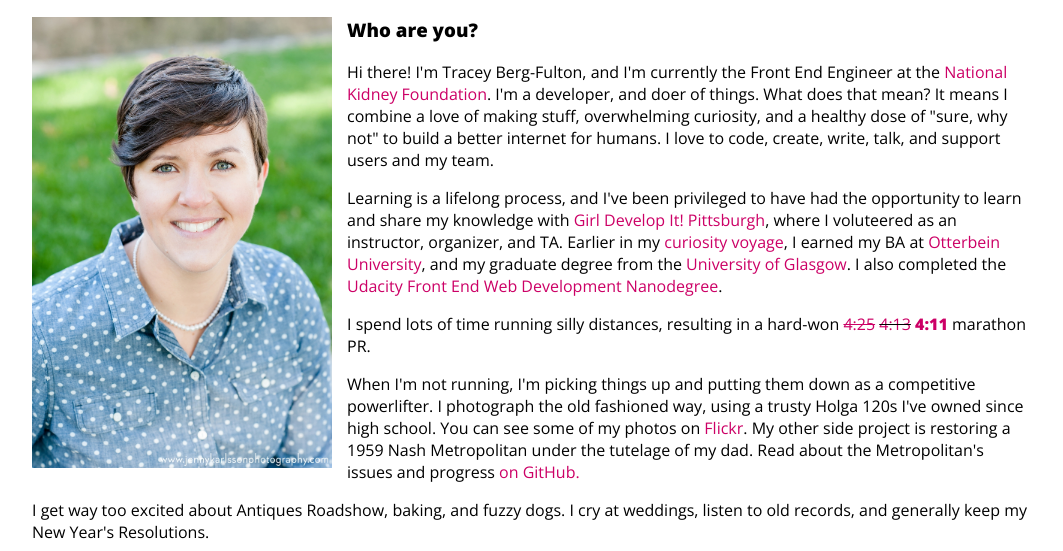
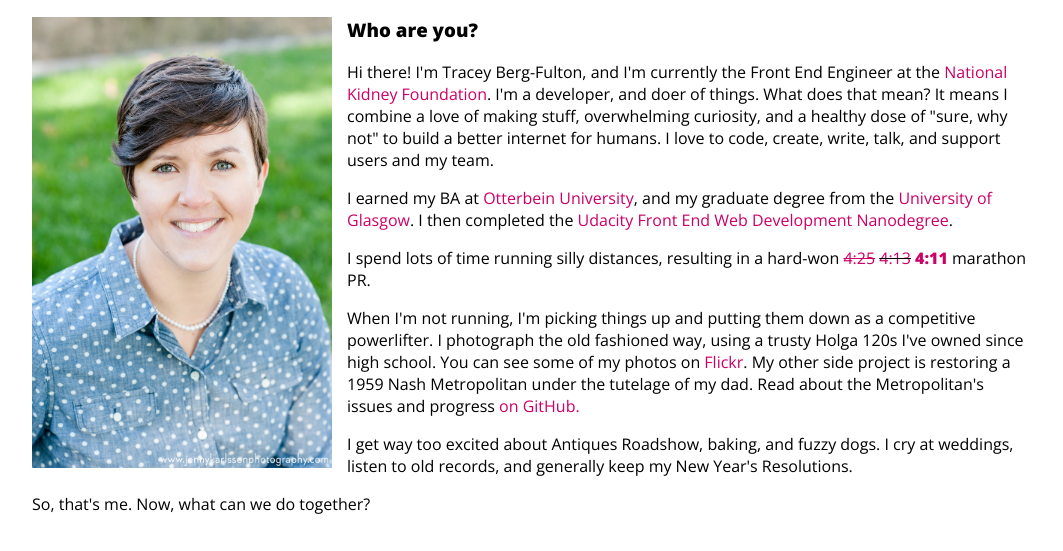
Before and after one commit to BergFulton/personal_site, a plain HTML site: page index.html in a window 1280 px wide. Shown: the part 186-737 px from the top of the page, without its empty margins (108-1171 px from the left). Drawn offline with nearby package versions, Linux system fonts and the light colour scheme; a web font is replaced by a local one.

Commit message:
update education section

```diff
--- a/index.html
+++ b/index.html
@@ -29,7 +29,7 @@
         <div class="body_text">
           <h3 class="section_header">Who are you?</h3>
           <p>Hi there! I'm Tracey Berg-Fulton, and I'm currently the Front End Engineer at the <a href="http://www.kidney.org">National Kidney Foundation</a>. I'm a developer, and doer of things. What does that mean? It means I combine a love of making stuff, overwhelming curiosity, and a healthy dose of "sure, why not" to build a better internet for humans. I love to code, create, write, talk, and support users and my team.</p>
-          <p>Learning is a lifelong process, and I've been privileged to have had the opportunity to learn and share my knowledge with <a href="https://www.girldevelopit.com/chapters/pittsburgh">Girl Develop It! Pittsburgh</a>, where I voluteered as an instructor, organizer, and TA. Earlier in my <a href="https://getyarn.io/yarn-clip/af44744f-ceea-43ac-b3ff-426d9d519d43">curiosity voyage</a>, I earned my BA at <a href="http://www.otterbein.edu">Otterbein University</a>, and my graduate degree from the <a href="http://www.gla.ac.uk">University of Glasgow</a>. I also completed the <a href="https://www.udacity.com/course/front-end-web-developer-nanodegree--nd001">Udacity Front End Web Development Nanodegree</a>.</p>
+         <p>I earned my BA at <a href="http://www.otterbein.edu">Otterbein University</a>, and my graduate degree from the <a href="http://www.gla.ac.uk">University of Glasgow</a>. I then completed the <a href="https://www.udacity.com/course/front-end-web-developer-nanodegree--nd001">Udacity Front End Web Development Nanodegree</a>.</p>
 
           <p>I spend lots of time running silly distances, resulting in a hard-won <a href="http://www.mtecresults.com/runner/show?race=1167&rid=425"><s>4:25</s></a> <s><a href="http://www.mtecresults.com/runner/show?race=3457&rid=336">4:13</a></s> <strong><a href="https://www.mtecresults.com/runner/show?race=7483&rid=269">4:11</a></strong> marathon PR. </p>
           <p>When I'm not running, I'm picking things up and putting them down as a competitive powerlifter. I photograph the old fashioned way, using a trusty Holga 120s I've owned since high school. You can see some of my photos on <a href="https://www.flickr.com/photos/traceyberg">Flickr</a>. My other side project is restoring a 1959 Nash Metropolitan under the tutelage of my dad. Read about the Metropolitan's issues and progress <a href="https://github.com/BergFulton/metropolitan/issues">on GitHub.</a></p>
```
